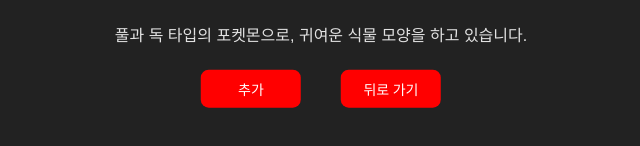
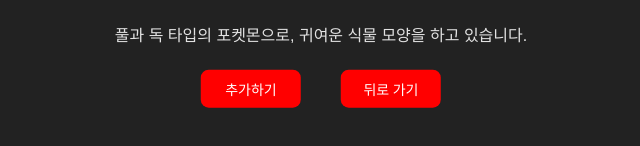
Before and after one commit to reizvoll/Poke_dex, a React (Vite) app: page /pokedetails/1 in a window 1280 px wide. Shown: the part 380-526 px from the top of the page, without its empty margins (319-959 px from the left). Built offline with nearby package versions, Linux system fonts and the light colour scheme; no server answers; a web font is replaced by a local one.

Commit message:
버튼 수정 및 폴더 이름변경에 따른 경로 수정(README 수정 포함)

```diff
--- a/src/components/pokedetails/PokemonDetail.jsx
+++ b/src/components/pokedetails/PokemonDetail.jsx
@@ -1,6 +1,6 @@
 import { toast } from 'react-toastify';
 import styled from 'styled-components'
-import COLOR_DATA from '../../datas/colorData';
+import COLOR_DATA from '../../data/colorData';
 import { usePokemonContext } from '../../context/usePokemonContext';
 import useSound from 'use-sound';
 
@@ -141,7 +141,7 @@
       </TypeContainer>
         <Description>{pokemon.description}</Description>
         <BtnGroup>
-        <Btns onClick={addRemove}> {selectedPokemons.some(p => p.id === pokemon.id) ? '삭제' : '추가'} </Btns>
+        <Btns onClick={addRemove}> {selectedPokemons.some(p => p.id === pokemon.id) ? '삭제하기' : '추가하기'} </Btns>
         <Btns onClick={onBack}>뒤로 가기</Btns>
       </BtnGroup>
     </DetailContainer>
--- a/src/components/pokedex/PokemonList.jsx
+++ b/src/components/pokedex/PokemonList.jsx
@@ -1,5 +1,5 @@
 import styled from "styled-components";
-import MOCK_DATA from "../../datas/data";
+import MOCK_DATA from "../../data/data";
 import PokemonCard from "./PokemonCard";
 import { usePokemonContext } from "../../context/usePokemonContext";
 
--- a/src/pages/PokeDetails.jsx
+++ b/src/pages/PokeDetails.jsx
@@ -1,6 +1,6 @@
 import { useNavigate, useParams } from "react-router-dom";
 import PokemonDetail from "../components/pokedetails/PokemonDetail";
-import MOCK_DATA from "../datas/data";
+import MOCK_DATA from "../data/data";
 
 
 const PokeDetails = () => {
```
Also changed, not shown: src/data/colorData.js (renamed from src/datas/colorData.js), src/data/data.js (renamed from src/datas/data.js), 1 other file (tests, documents, lock files or other folders).
